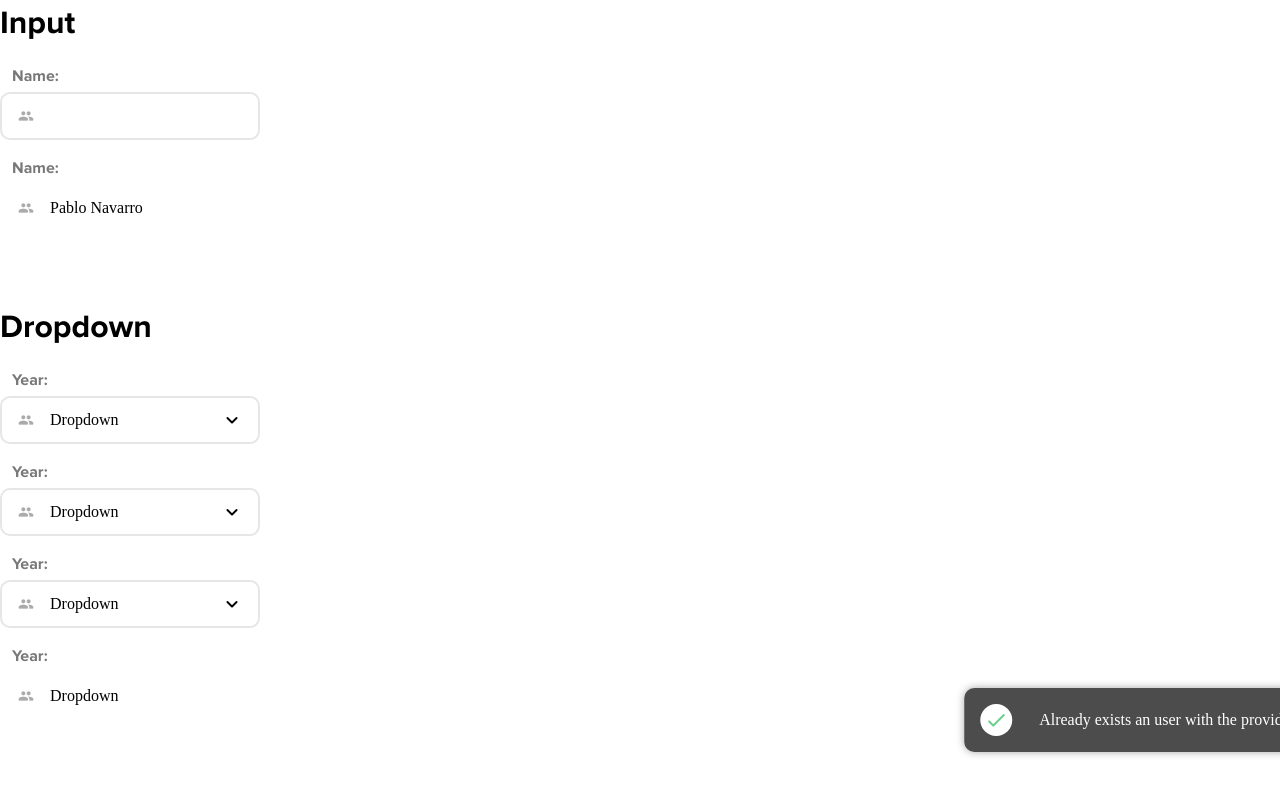
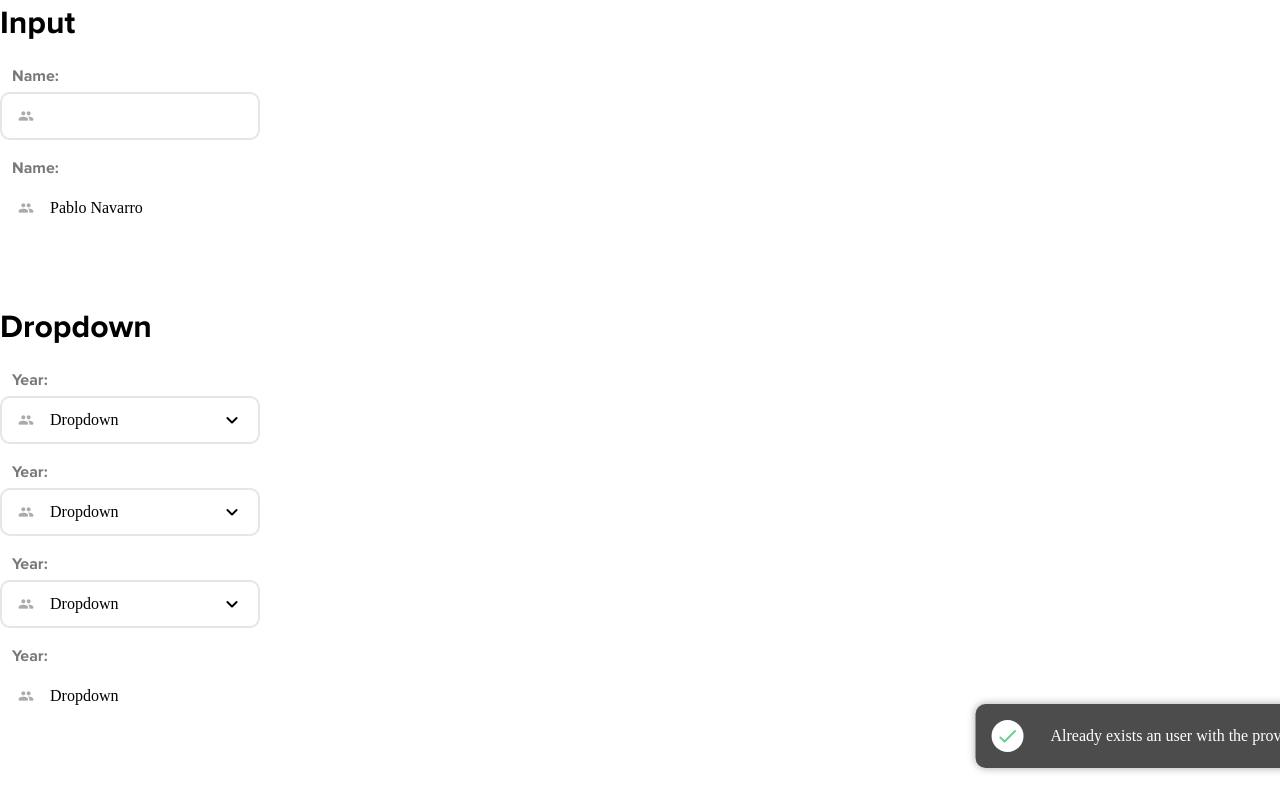
Before and after one commit to Zjarr/blog-client, a React (Create React App) app: page / in a window 1280 px wide. Shown: the top 800 px of the page. Built offline with nearby package versions, Linux system fonts and the light colour scheme; a web font is replaced by a local one.

Commit message:
fix: update position and effects on banner component

```diff
--- a/src/components/banner/base.banner.components.tsx
+++ b/src/components/banner/base.banner.components.tsx
@@ -21,12 +21,12 @@ export const Banner: React.FC<IBanner> = ({ icon, text, visible, color, onHide,
   }, [onHide, time]);
 
   React.useEffect(() => {
-    setIsVisible(visible);
-  }, [visible]);
+    if (visible) {
+      setIsVisible(visible);
 
-  React.useEffect(() => {
-    initVisibilityTimeout();
-  }, [initVisibilityTimeout]);
+      return initVisibilityTimeout();
+    }
+  }, [visible, initVisibilityTimeout]);
 
   return (
     <BannerContainer isVisible={isVisible}>
--- a/src/components/banner/style.banner.components.tsx
+++ b/src/components/banner/style.banner.components.tsx
@@ -6,7 +6,7 @@ const DEFAULT_BANNER_OPACITY = '0';
 const DEFAULT_BANNER_TRANSFORM = 'translateX(0)';
 
 const VISIBLE_BANNER_OPACITY = '1';
-const VISIBLE_BANNER_TRANSFORM = 'translateX(-448px)';
+const VISIBLE_BANNER_TRANSFORM = 'translateX(-432px)';
 
 const getBannerOpacity = (isVisible?: boolean): string => isVisible ? VISIBLE_BANNER_OPACITY : DEFAULT_BANNER_OPACITY;
 const getBannerTransform = (isVisible?: boolean): string => isVisible ? VISIBLE_BANNER_TRANSFORM : DEFAULT_BANNER_TRANSFORM;
@@ -14,7 +14,7 @@ const getBannerTransform = (isVisible?: boolean): string => isVisible ? VISIBLE_
 export const BannerContainer = Styled.div<{ isVisible: boolean }>`
   align-items: center;
   border-radius: 10px;
-  bottom: 48px;
+  bottom: 32px;
   display: flex;
   justify-content: center;
   min-height: 64px;
```
